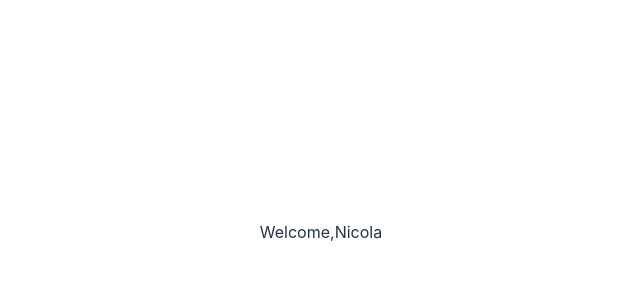
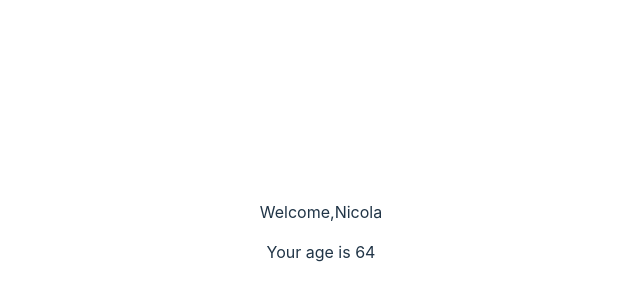
Before and after one commit to marcinicola/react, a React (Vite) app: page / in a window 1280 px wide. Shown: the part 168-468 px from the top of the page, without its empty margins (319-959 px from the left). Built offline with nearby package versions, Linux system fonts and the light colour scheme.

Commit message:
Esercizio 23

```diff
--- a/src/Age.jsx
+++ b/src/Age.jsx
@@ -1,3 +1,7 @@
 export function Age({ age }) {
-  return <>{age > 18 && age < 65 && <p>Your age is {age}</p>}</>;
+  return (
+    <>
+      <p>Your age is {age}</p>
+    </>
+  );
 }
--- a/src/App.jsx
+++ b/src/App.jsx
@@ -1,13 +1,12 @@
-import './App.css'
-import { Welcome } from './Welcome'
+import "./App.css";
+import { Welcome } from "./Welcome";
 
 function App() {
-
   return (
     <>
-      <Welcome name="Nicola"/>
+      <Welcome name="Nicola" age={64} />
     </>
-  )
+  );
 }
 
-export default App
+export default App;
--- a/src/Welcome.jsx
+++ b/src/Welcome.jsx
@@ -1,10 +1,10 @@
 import { Age } from "./Age";
 
-export function Welcome({name}) {
+export function Welcome({ name, age }) {
   return (
     <div>
       <p>Welcome,{name}</p>
-      <Age age={66}/>
+      {age > 18 && age < 65 && <Age age={age} />}
     </div>
   );
 }
```
